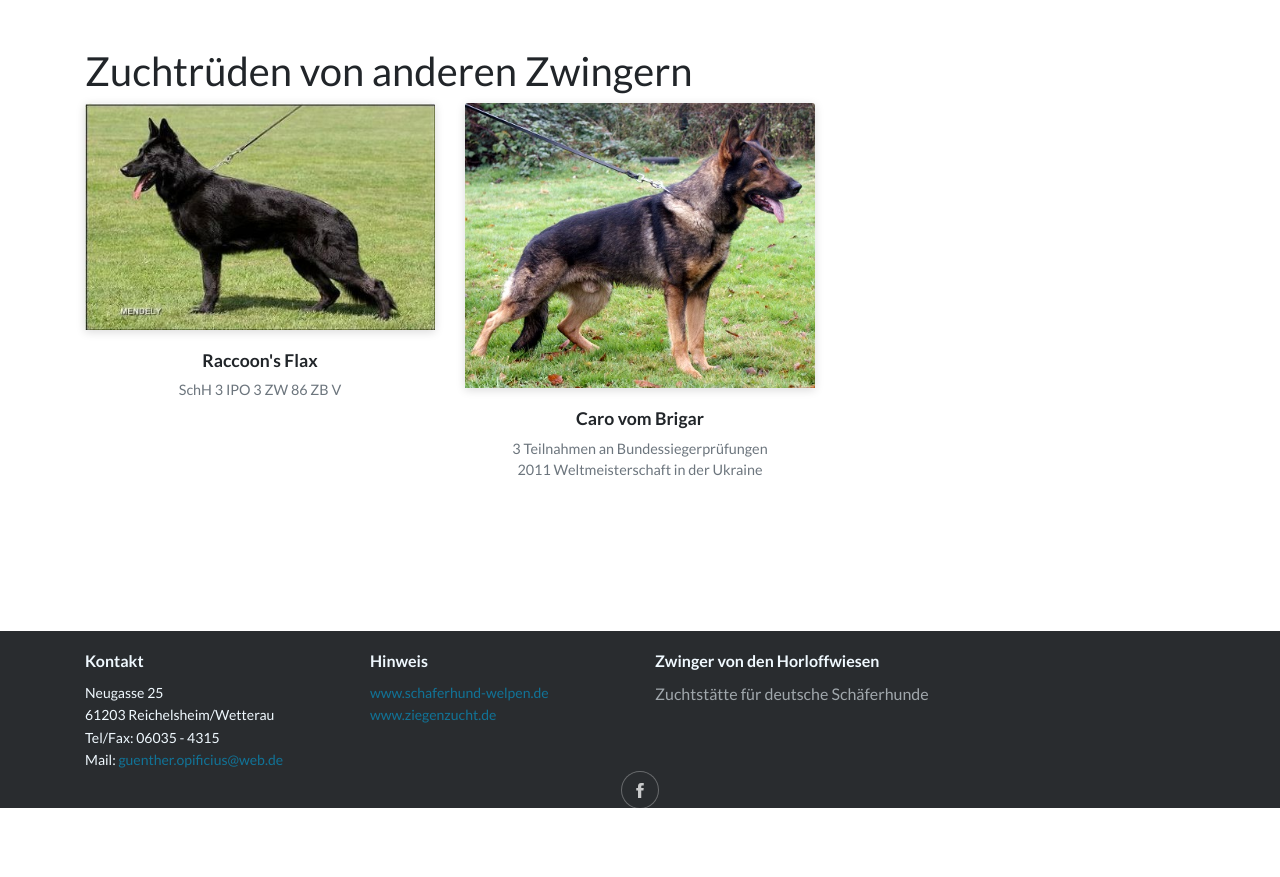
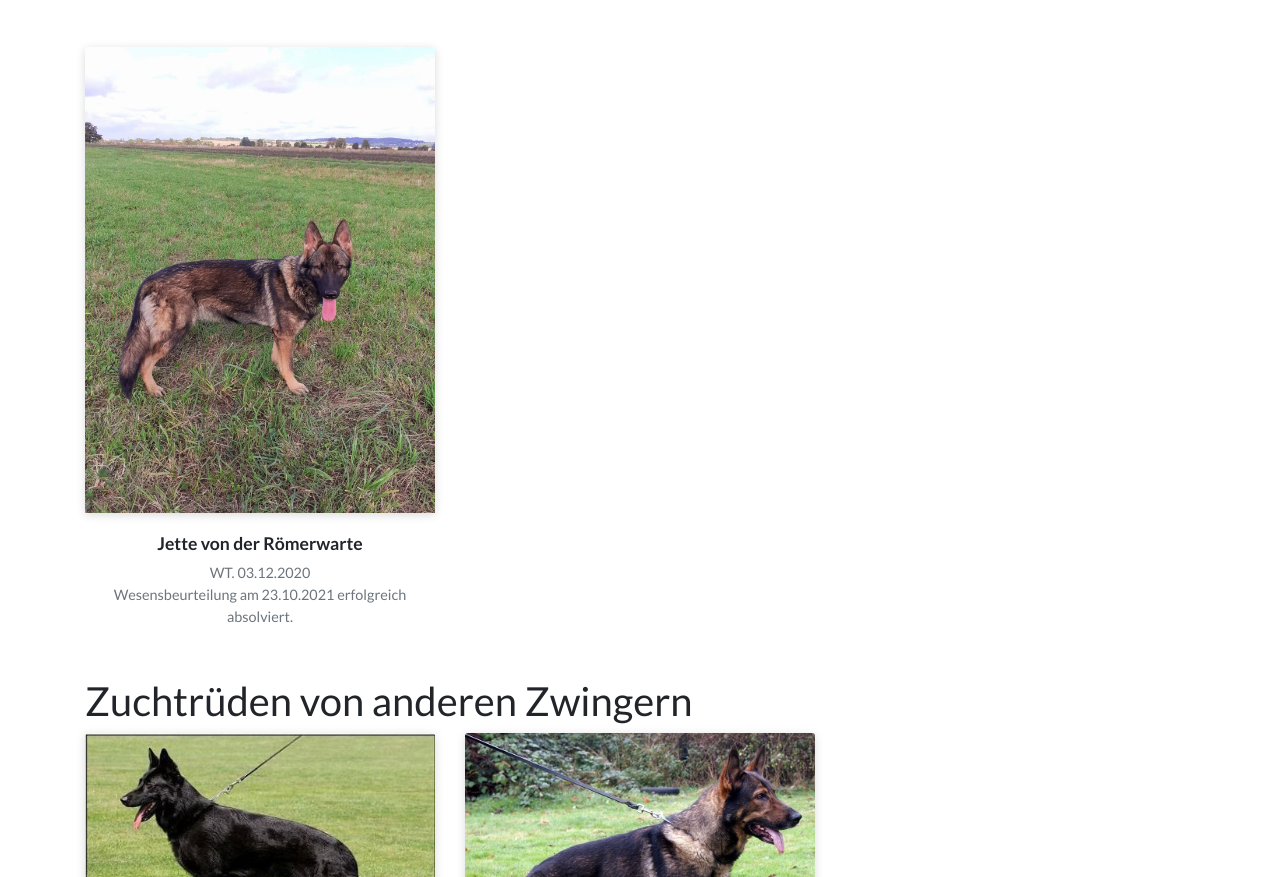
Before and after one commit to sterafix/vonDenHorloffwiesen, a plain HTML site: page Hunde.html in a window 1280 px wide. Shown: the part 964-1841 px from the top of the page. Before the commit the page ends 1772 px from the top, so only its background shows below. Drawn offline with nearby package versions, Linux system fonts and the light colour scheme; files whose address does not match are found by name.

Commit message:
Bruno & Jette

```diff
--- a/Hunde.html
+++ b/Hunde.html
@@ -90,6 +90,14 @@
                             </div>
                         </div>
                     </div>
+                    <div class="col-md-6 col-lg-4">
+                        <div class="card border-0"><a href="https://us.working-dog.com/dogs-details/7115777/Jette-von-der-R%C3%B6merwarte" target="_blank"><img class="card-img-top scale-on-hover" src="assets/img/Jette.jpg" alt="Card Image"></a>
+                            <div class="card-body">
+                                <h6><a href="#">Jette von der Römerwarte<br></a></h6>
+                                <p class="text-muted card-text">WT. 03.12.2020<br>Wesensbeurteilung am 23.10.2021 erfolgreich absolviert.<br></p>
+                            </div>
+                        </div>
+                    </div>
                 </div>
                 <h1>Zuchtrüden von anderen Zwingern</h1>
                 <div class="row">
```
Also changed, not shown: Ziegen_Boecke.html (+7 -0 lines), assets/img/Bruno.jpg (added), assets/img/IMG-20210808-WA0001~2.jpg (added), assets/img/Jette.jpg (added).
